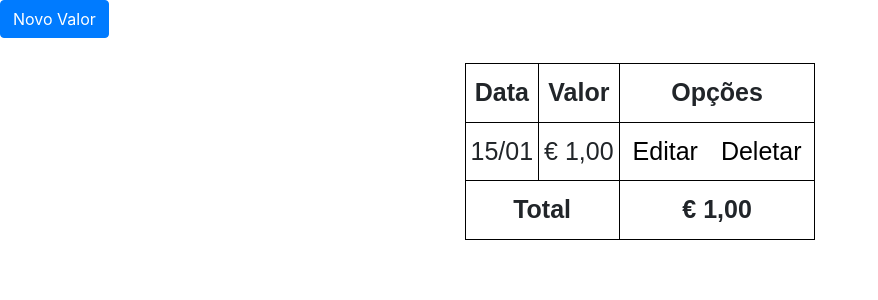
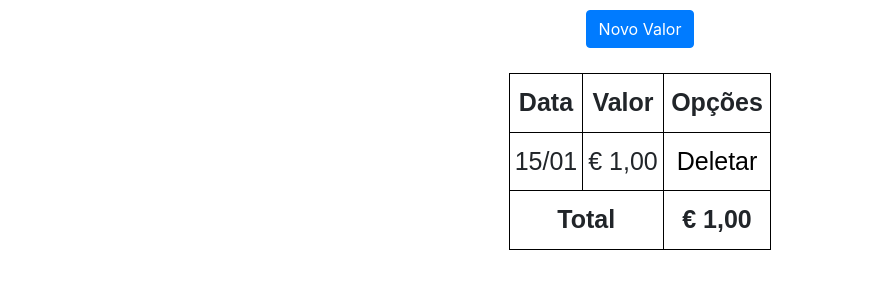
Before and after one commit to jefferson-duarte/Tabela_Gastos, a Django app: page / in a window 1280 px wide. Shown: the top 300 px of the page, without its empty margins (0-878 px from the left). Run offline with Django 4.2, Linux system fonts and the light colour scheme; tables that the repository leaves empty hold one stand-in row (values such as "Sample post"); some libraries are stand-ins or nearby versions.

Commit message:
Corrigido erros

```diff
--- a/salario/templates/salario/partials/lista_pagamento.html
+++ b/salario/templates/salario/partials/lista_pagamento.html
@@ -3,12 +3,8 @@
 {% block title %}Lista Pagamento{% endblock title %}
 
 {% block content %}
-    <center>
 
     <div class="container">
-
-            <div class="lista-salario-total">
-
         <div class="message">
             {% if messages %}
                 <br>
@@ -19,6 +15,9 @@
                 {% endfor %}
             {% endif %}
         </div>
+
+        {% if valor %}
+            <div class="lista-salario-total">
 
                 <table>
                     <thead>
@@ -32,7 +31,6 @@
                             <td>{{ sal.data|date:"d/m" }}</td>
                             <td>€ {{ sal.salario }}</td>
                             <td>
-                                <a href="#">Editar</a>
                                 <a href="{% url 'deletar' sal.pk %}">Deletar</a>
                             </td>
                         </tr>
@@ -48,8 +46,9 @@
                 </table>
 
             </div>
-
+        {% else %}
+            <h2>Não à valores informados.</h2>
+        {% endif %}
     </div>
 
-    </center>
 {% endblock content %}
--- a/salario/templates/salario/partials/modal.html
+++ b/salario/templates/salario/partials/modal.html
@@ -1,4 +1,4 @@
-<button type="button" class="btn btn-primary" data-toggle="modal" data-target="#exampleModal" data-whatever="@mdo">Novo Valor</button>
+<button type="button" class="btn btn-primary btn-modal" data-toggle="modal" data-target="#exampleModal" data-whatever="@mdo">Novo Valor</button>
 
 <div class="modal fade" id="exampleModal" tabindex="-1" role="dialog" aria-labelledby="exampleModalLabel" aria-hidden="true">
     <div class="modal-dialog" role="document">
--- a/salario/urls.py
+++ b/salario/urls.py
@@ -3,6 +3,5 @@ from . import views
 
 urlpatterns = [
     path('', views.salario, name='index'),
-    path('editar/<int:pk>/', views.salario_editar, name='editar'),
     path('deletar/<int:pk>/', views.salario_deletar, name='deletar'),
 ]
--- a/salario/views.py
+++ b/salario/views.py
@@ -44,12 +44,13 @@ def salario(request):
     return render(request, 'salario/partials/lista_pagamento.html', context)
 
 
-def salario_editar(request, id):
-    ...
-
-
 def salario_deletar(request, pk):
     salario = get_object_or_404(Salario, pk=pk)
     salario.delete()
+    messages.add_message(
+        request,
+        constants.SUCCESS,
+        'Valor excluído com sucesso!'
+    )
 
     return redirect('index')
--- a/static/salario/css/style.css
+++ b/static/salario/css/style.css
@@ -72,3 +72,7 @@ td a:hover {
     border: none;
     margin-top: 5px;
 }
+
+.btn-modal {
+    margin-top: 10px;
+}
--- a/templates/base.html
+++ b/templates/base.html
@@ -15,10 +15,11 @@
 </head>
 <body>
 
-    {% include 'salario/partials/modal.html' %}
+    <center>
+        {% include 'salario/partials/modal.html' %}
 
-    {% block content %}{% endblock content %}
-
+        {% block content %}{% endblock content %}
+    </center>
 
     <script src="{% static 'global/js/jquery-3.3.1.slim.min.js' %}"></script>
     <script src="{% static 'global/js/popper.min.js' %}"></script>
```
Lines whose indentation alone changed are shown as unchanged.
